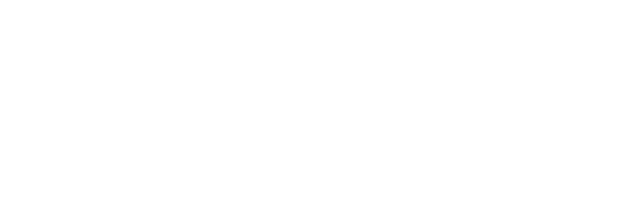
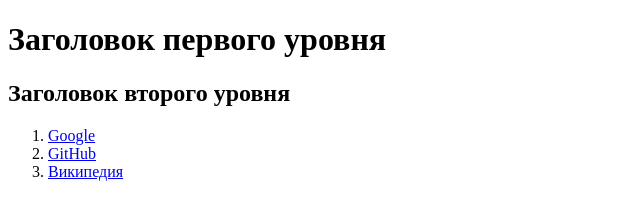
Before and after one commit to K1r1ii/task-html, a website: page src/index.html in a window 1280 px wide. Shown: the whole page, without its empty margins (0-640 px from the left). Drawn offline with Linux system fonts and the light colour scheme.

Commit message:
Задание по HTML

```diff
--- a/src/index.html
+++ b/src/index.html
@@ -1,7 +1,21 @@
-<!DOCTYPE html>
+<!doctype html>
 <html lang="en">
     <head>
         <title>HTML</title>
     </head>
-    <body></body>
+    <body>
+        <h1>Заголовок первого уровня</h1>
+        <h2>Заголовок второго уровня</h2>
+        <ol>
+            <li>
+                <a href="https://www.google.com" target="_blank">Google</a>
+            </li>
+            <li>
+                <a href="https://github.com" target="_blank">GitHub</a>
+            </li>
+            <li>
+                <a href="https://ru.wikipedia.org" target="_blank">Википедия</a>
+            </li>
+        </ol>
+    </body>
 </html>
```
Also changed, not shown: 1 other file.
